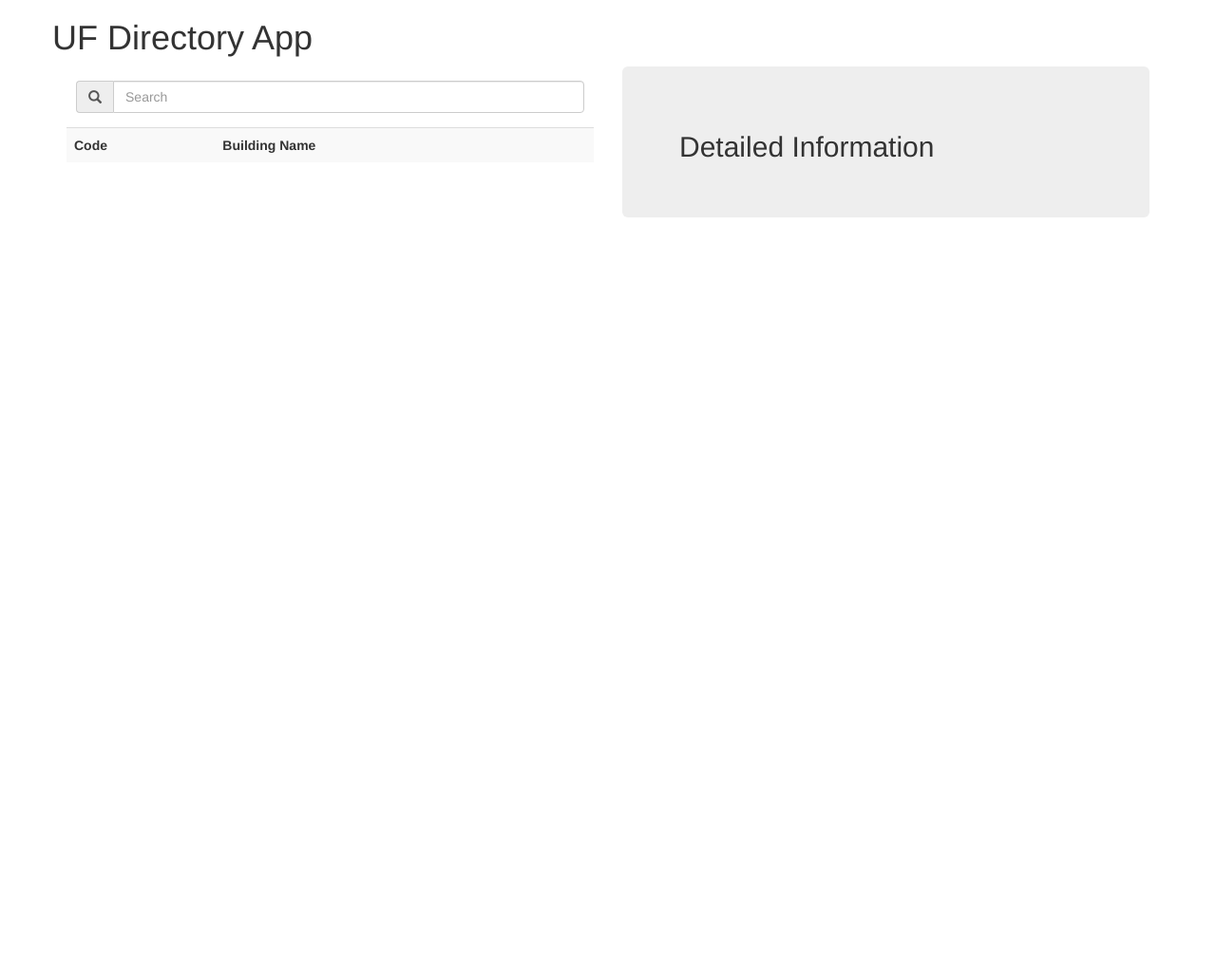
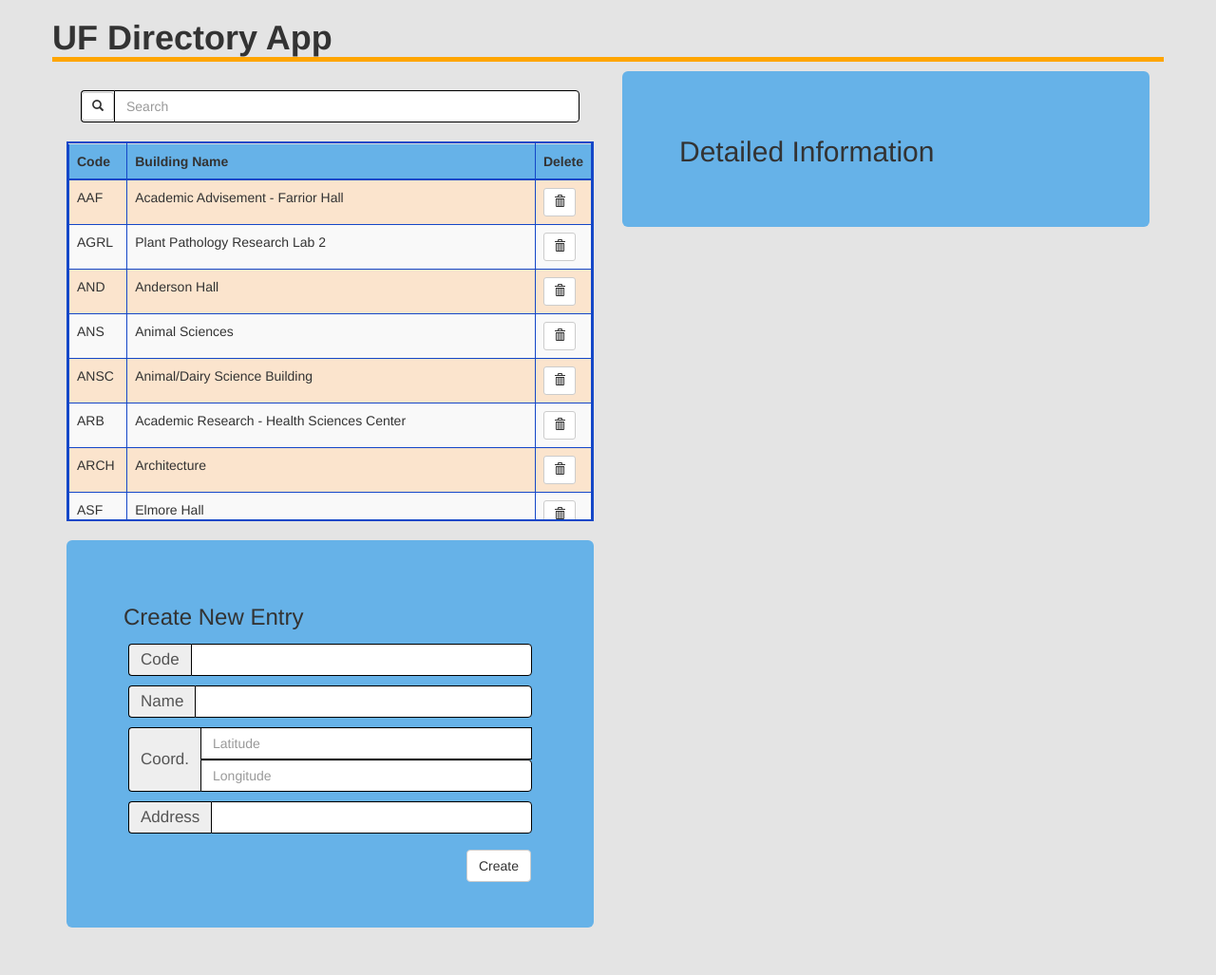
Before and after one commit to kulakowskin/CEN3031, a plain HTML site: page UF-Directory-App-Assignment-Assignment2/index.html in a window 1280 px wide. Shown: the whole page at 95% size. Before the commit the page ends 800 px from the top, so only its background shows below. Drawn offline with nearby package versions, Linux system fonts and the light colour scheme.

Commit message:
Added functionality and beautifying to UF Directory app.

```diff
--- a/UF-Directory-App-Assignment-Assignment2/index.html
+++ b/UF-Directory-App-Assignment-Assignment2/index.html
@@ -17,15 +17,20 @@
                 Implement a way to filter through listings using the search bar
 
               -->
-            <span class="input-group-addon" id="sizing-addon1"><span class="glyphicon glyphicon-search"></span></span>
-            <input type="text" class="form-control" placeholder="Search">
+            <span class="input-group-addon" id="sizing-addon1"><button type="button" class="btn btn-default btn-sm" id:"btn-search" ng-click="filterSearch()"><span class="glyphicon glyphicon-search"></span></button></span>
+            <input type="text" class="form-control" id="searchInput" placeholder="Search" onkeyup="filterSearch()">
           </div>
           <div class="tableWrapper">
-            <table class="table table-striped table-hover">
+            <table class="table table-striped table-hover" id="myTable">
               <tr>
-                <th>Code</th>
-                <th>Building Name</th>
-                <th></th>
+                <th scope="col">Code</th>
+                <th scope="col">Building Name</th>
+                <th scope="col" id="rm">Delete</th>
+              </tr>
+              <tr ng-repeat="listing in listings" ng-click="showDetails($index)">
+                  <td id="code">{{listing.code}}</td>
+                  <td id="name">{{listing.name}}</td>
+                  <td><button type="button" class="btn btn-default btn-sm" id:"btn-delete" ng-click="deleteListing($index)"><span class="glyphicon glyphicon-trash"></span></button></td>
               </tr>
               <!--
 
@@ -36,6 +41,35 @@
                 -->
             </table>
           </div>
+          <div class="row">
+                <div class="col-md-6" id="newInput">
+                  <div class="jumbotron">
+                        <h3>Create New Entry</h3>
+                        <div class="input-group">
+                              <span class="input-group-addon entryText" >Code</span>
+                              <input type="text" class="form-control" id="codeInput">
+                        </div>
+                        <div class="input-group">
+                              <span class="input-group-addon entryText">Name</span>
+                              <input type="text" class="form-control" id="nameInput">
+                        </div>
+                        <div class="input-group">
+                              <span class="input-group-addon entryText">Coord.</span>
+                              <input type="text" class="form-control" placeholder="Latitude" id="latInput">
+                              <input type="text" class="form-control" placeholder="Longitude" id="longInput">
+                        </div>
+                        <div class="input-group">
+                              <span class="input-group-addon entryText">Address</span>
+                              <input type="text" class="form-control" id="addressInput">
+                        </div>
+                        <div class="clearfix" id="btn-div">
+                              <button type="button" class="btn btn-default btn-md pull-right" id:"btn-add" ng-click="addListing()">Create</button>
+                        </div>
+                  </div>
+
+                </div>
+
+          </div>
           <!--
 
               Write an HTML form that adds new listings to the directory
@@ -45,6 +79,7 @@
         <div class="col-md-6">
           <div class="jumbotron">
             <h2>Detailed Information</h2>
+            <p class="details">{{detailedInfo}}</p>
             <!--
 
               Include a way to display detailed information about an individual listing:
--- a/UF-Directory-App-Assignment-Assignment2/listingController.js
+++ b/UF-Directory-App-Assignment-Assignment2/listingController.js
@@ -7,8 +7,59 @@
       Implement these functions in the controller to make your application function
       as described in the assignment spec.
      */
-    $scope.addListing = function() {};
-    $scope.deleteListing = function(index) {};
-    $scope.showDetails = function(index) {};
+    $scope.addListing = function() {
+          //var list = JSON.parse(Listings);
+          var name, code, lat, long, addr;
+          name = document.getElementById("nameInput").value;
+          code = document.getElementById("codeInput").value.toUpperCase();
+          lat = document.getElementById("latInput").value;
+          long = document.getElementById("longInput").value;
+          addr = document.getElementById("addressInput").value;
+
+          document.getElementById("nameInput").value = '';
+          document.getElementById("codeInput").value = '';
+          document.getElementById("latInput").value = '';
+          document.getElementById("longInput").value = '';
+          document.getElementById("addressInput").value = '';
+
+          $scope.listings.push({"code":code,"name":name, "coordinates":{"latitude":lat, "longitude":long}, "address":addr});
+          //$scope.listings = JSON.stringify(list);
+    };
+
+    $scope.deleteListing = function(index) {
+          $scope.listings.splice(index, 1);
+    };
+
+    $scope.showDetails = function(index) {
+          var details = $scope.listings[index];
+          var detailedInfo = '';
+            detailedInfo += 'Code: ' + details.code;
+            detailedInfo += '\nName: ' + details.name;
+            detailedInfo += '\nCoordinates: \n\tLatitude: ' + details.coordinates.latitude + '\n\tLongitude: ' + details.coordinates.longitude;
+            detailedInfo += '\nAddress: ' + details.address;
+            $scope.detailedInfo = detailedInfo;
+   };
+
+   $scope.filterSearch = function(){
+
+        var input, filter, table, tr, td, i;
+        input = document.getElementById("searchInput");
+        filter = input.value.toUpperCase();
+        table = document.getElementById("myTable");
+        tr = table.getElementsByTagName("tr");
+
+        for (i = 0; i < tr.length; i++) {
+          td0 = tr[i].getElementsByTagName("td")[0];
+          td1 = tr[i].getElementsByTagName("td")[1];
+          if (td0) {
+            if ((td0.innerHTML.toUpperCase().indexOf(filter) > -1) || (td1.innerHTML.toUpperCase().indexOf(filter) > -1)) {
+              tr[i].style.display = "";
+            } else {
+              tr[i].style.display = "none";
+            }
+          }
+        }
+
+  };
   }
 ]);
--- a/UF-Directory-App-Assignment-Assignment2/style.css
+++ b/UF-Directory-App-Assignment-Assignment2/style.css
@@ -1,8 +1,73 @@
+body{
+      background-color: #e4e4e4;
+}
+h1{
+      font-weight: bolder;
+      border-bottom-style: solid;
+      border-bottom-color: orange;
+      border-bottom-width: thick;
+}
+
 #searchBar {
   margin: 15px 10px;
+}
+
+#sizing-addon1 {
+      padding: 0;
 }
 
 .tableWrapper {
   max-height: 400px;
   overflow: auto;
+  border-style: solid;
+  border-color: #1447c8;
+  border-width: 2px;
 }
+.details{
+      white-space: pre-wrap;
+}
+
+tr,
+th,
+td {
+      border: 1px solid #1447c8;
+      padding: 10px 15px;
+}
+th{
+      border-bottom-width: 2px;
+      background-color: #66b2e8;
+}
+tr:nth-child(even){background-color: #fbe4cd}
+
+#rm {
+      width: 20px;
+}
+
+#newInput{
+      margin: 20px 0;
+      width: 100%;
+      clear: both;
+}
+
+.input-group-addon,
+.form-control{
+      border-style: solid;
+      border-color: black;
+}
+
+.input-group{
+      padding: 5px;
+}
+#btn-div{
+      padding-top: 12px;
+      padding-right: 6px;
+      font-size: 17px;
+}
+
+.jumbotron{
+      background-color: #66b2e8;
+}
+
+.entryText{
+      font-size: 17px;
+}
```
Also changed, not shown: UF-Directory-App-Assignment-Assignment2/README.md.
